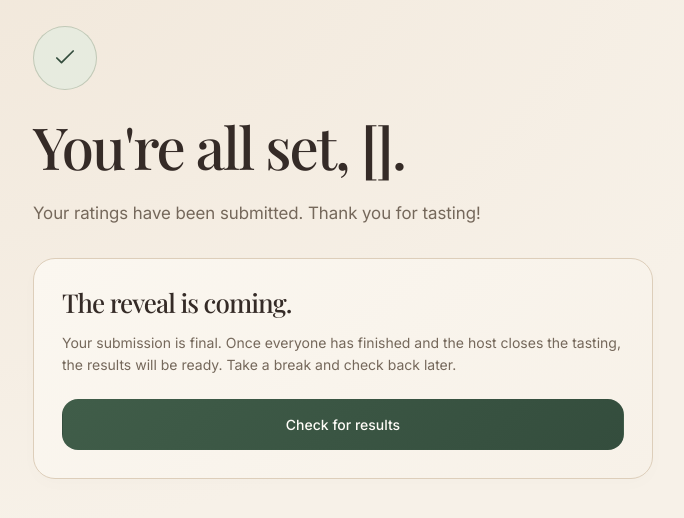
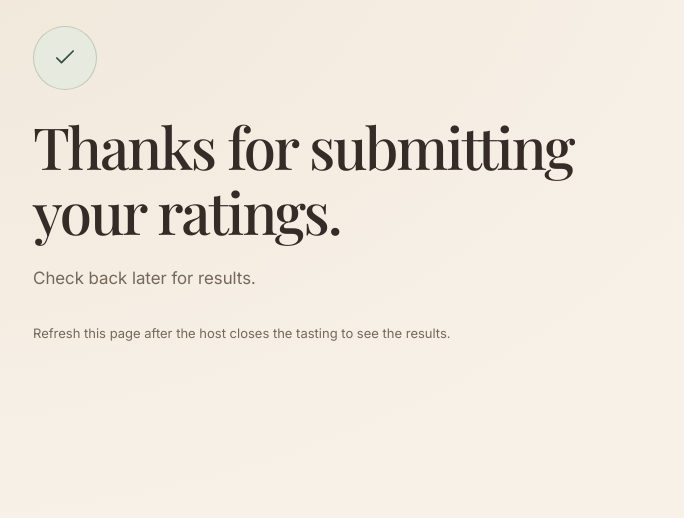
Before and after one commit to toriakman/tomozi, a Flask app: template templates/submitted.html in a window 1280 px wide. Shown: the part 133-651 px from the top of the page, without its empty margins (235-919 px from the left). Run offline with Flask 3, Linux system fonts and the light colour scheme; the template is opened without the code that fills it: most values are stand-ins (such as "Sample title", 1, 10 or a date in 2020).

Commit message:
Simplify submitted confirmation and reveal results on refresh

```diff
--- a/app.py
+++ b/app.py
@@ -279,7 +279,9 @@
     c.close()
     if not p["submitted"]:
         return redirect(url_for("taste",ptoken=ptoken))
-    return render_template("submitted.html",t=t,p=p,checked=request.args.get("checked")=="1")
+    if t["status"]=="CLOSED":
+        return redirect(url_for("results",token=t["results_token"]))
+    return render_template("submitted.html",t=t,p=p)
 
 @app.route("/results/<token>")
 def results(token):
--- a/templates/submitted.html
+++ b/templates/submitted.html
@@ -3,22 +3,8 @@
 <div class="eyebrow">{{t.name}}</div>
 <section class="submission-confirmation">
 <div class="confirmation-seal" aria-hidden="true"><svg viewBox="0 0 24 24" width="28" height="28" fill="none" stroke="currentColor" stroke-width="1.5" stroke-linecap="round" stroke-linejoin="round"><path d="m5 12 4 4L19 6"/></svg></div>
-{% if t.status=="CLOSED" %}
-<h1>Results are in!</h1>
-<p class="lede">The tasting is complete. Ready for the reveal?</p>
-<div class="panel">
-<h2>Meet your favorite apples.</h2>
-<p>See how everyone rated the apples and find out which came out on top.</p>
-<a class="button" href="{{url_for('results',token=t.results_token)}}">View results</a>
-</div>
-{% else %}
-<h1>You're all set, {{p.name}}.</h1>
-<p class="lede">Your ratings have been submitted. Thank you for tasting!</p>
-<div class="panel">
-<h2>{{"Not quite yet." if checked else "The reveal is coming."}}</h2>
-<p>Your submission is final. {% if checked %}The tasting is still open. Give everyone a little more time and check back later—there's no need to keep refreshing.{% else %}Once everyone has finished and the host closes the tasting, the results will be ready. Take a break and check back later.{% endif %}</p>
-<a class="button" href="{{url_for('submitted',ptoken=p.token,checked=1)}}">Check for results</a>
-</div>
-{% endif %}
+<h1>Thanks for submitting your ratings.</h1>
+<p class="lede">Check back later for results.</p>
+<p class="muted">Refresh this page after the host closes the tasting to see the results.</p>
 </section>
 {% endblock %}
```
Also changed, not shown: tests/test_submission.py (+12 -15 lines).
